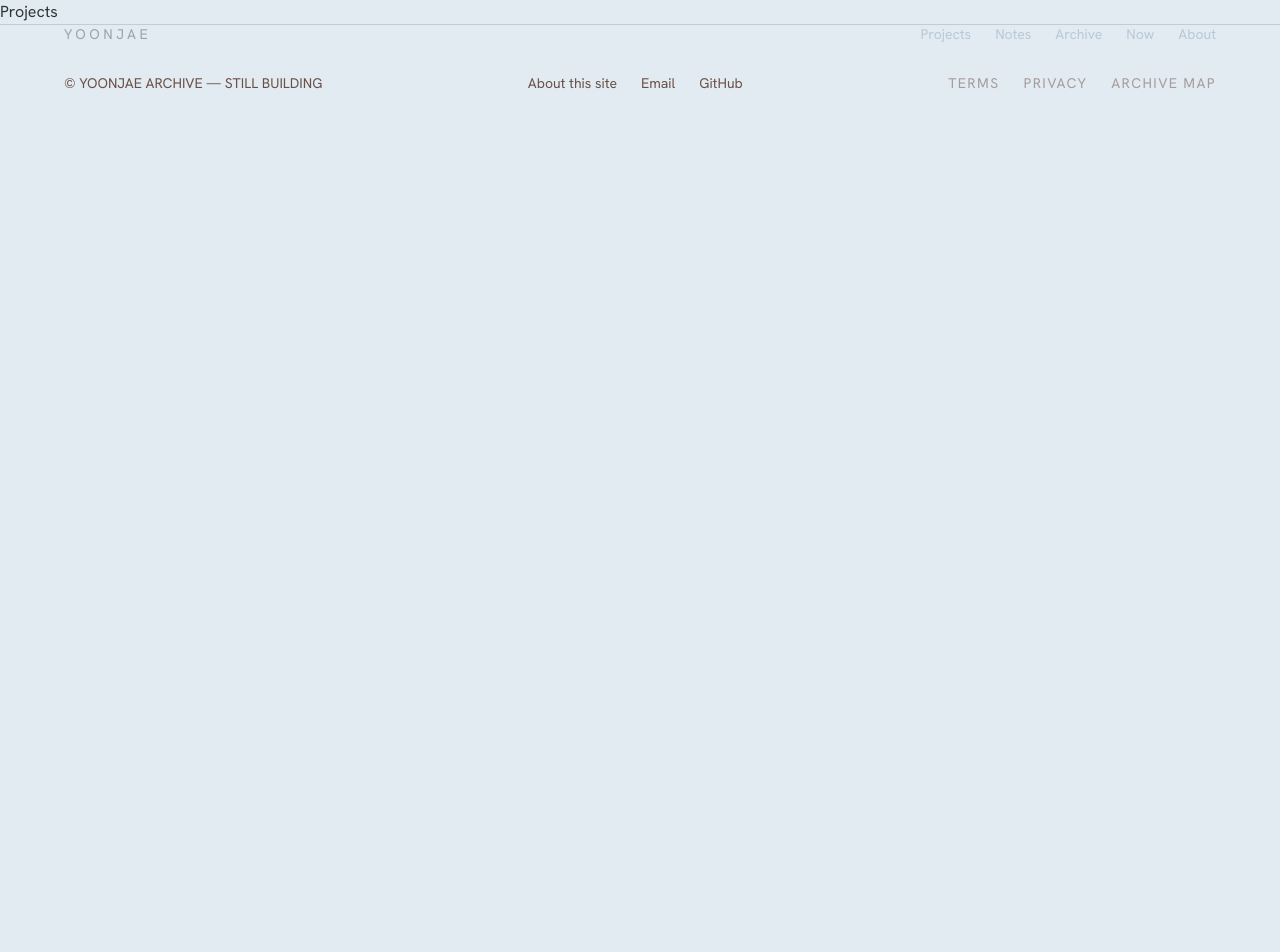
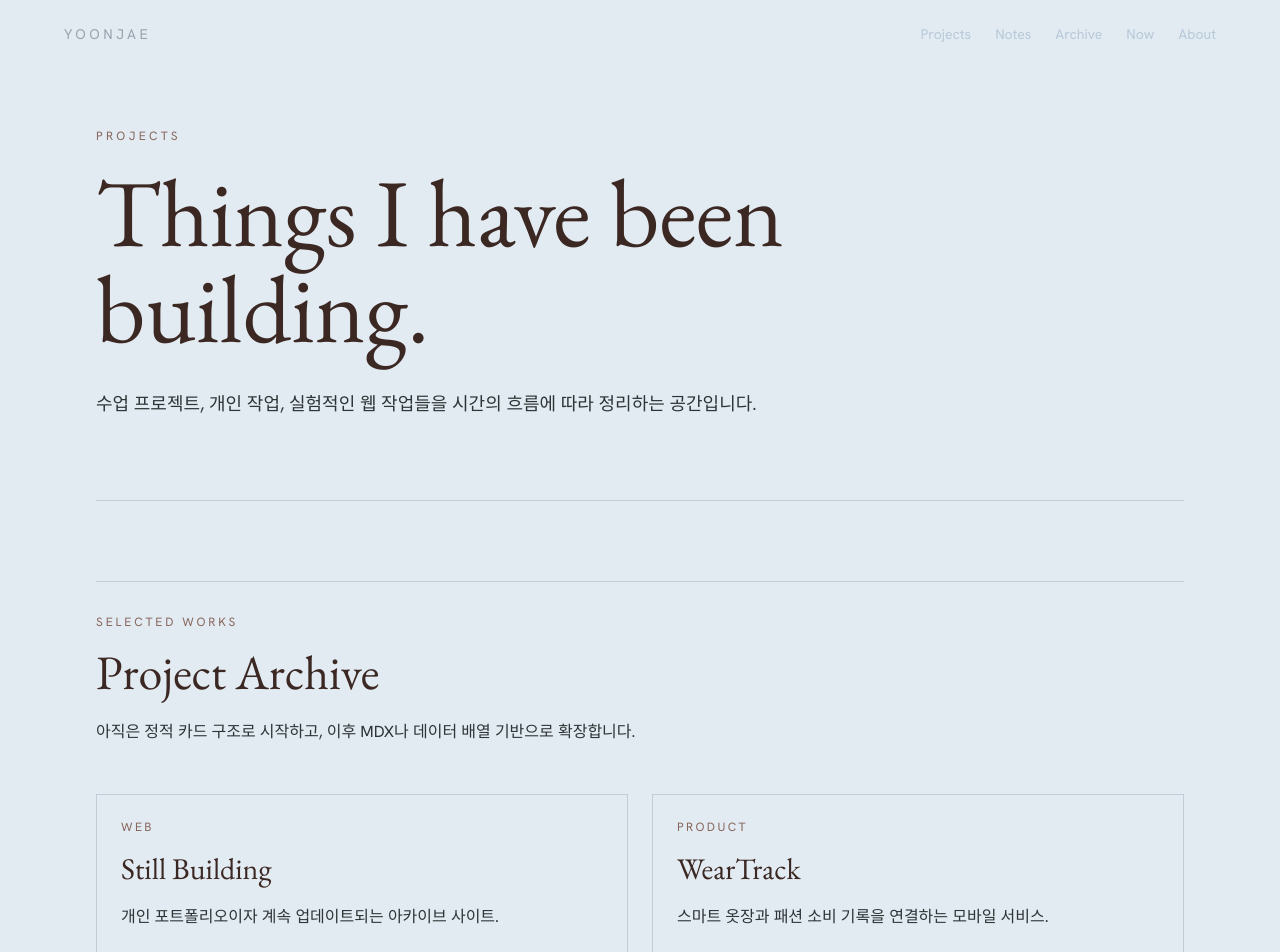
Before and after one commit to yunzaex/still-building, a Next.js app: page /projects in a window 1280 px wide. Shown: the top 952 px of the page. Before the commit the page ends 800 px from the top, so only its background shows below. Built offline with nearby package versions, Linux system fonts and the light colour scheme.

Commit message:
feat: 기본 UI 컴포넌트 및 페이지 템플릿 추가

```diff
--- a/app/about/page.tsx
+++ b/app/about/page.tsx
@@ -1,7 +1,26 @@
-export default function ProjectsPage() {
+import Container from "@/components/Container";
+import Divider from "@/components/Divider";
+import PageHeader from "@/components/PageHeader";
+import SectionTitle from "@/components/SectionTitle";
+
+export default function AboutPage() {
   return (
-    <main>
-      <h1>About Me</h1>
-    </main>
+    <Container>
+      <PageHeader
+        label="About"
+        title="A personal archive, still in progress."
+        description="Still Building은 완성된 포트폴리오보다 성장의 과정을 기록하는 개인 아카이브를 목표로 합니다."
+      />
+
+      <Divider />
+
+      <section className="py-20">
+        <SectionTitle
+          eyebrow="About This Site"
+          title="Living Archive"
+          description="프로젝트, 공부 기록, 여행, 사진, 생각들을 하나의 공간에 축적하며 시간이 흐를수록 계속 성장하는 웹사이트를 만들고 있습니다."
+        />
+      </section>
+    </Container>
   );
 }
--- a/app/globals.css
+++ b/app/globals.css
@@ -9,13 +9,13 @@
 
   --brown: #3b2823;
 
-  --brown-light: #6a5048;
+  --brown-light: #88665c;
 
-  --line: #c3ccd6;
+  --line: #c1ccd8;
 
   --white: #f7f7f5;
 
-  --accent: #8fa3b6;
+  --accent: #4c6074;
 }
 
 @theme inline {
--- a/app/notes/page.tsx
+++ b/app/notes/page.tsx
@@ -1,7 +1,26 @@
-export default function ProjectsPage() {
+import Container from "@/components/Container";
+import Divider from "@/components/Divider";
+import PageHeader from "@/components/PageHeader";
+import SectionTitle from "@/components/SectionTitle";
+
+export default function NotesPage() {
   return (
-    <main>
-      <h1>Notes</h1>
-    </main>
+    <Container>
+      <PageHeader
+        label="Notes"
+        title="Thoughts, studies, and small records."
+        description="공부하며 정리한 개념, 개발하면서 배운 점, 오래 남기고 싶은 생각들을 기록하는 공간입니다."
+      />
+
+      <Divider />
+
+      <section className="py-20">
+        <SectionTitle
+          eyebrow="Coming Soon"
+          title="Notes Archive"
+          description="현재는 페이지 구조를 먼저 구축하고 있으며, 이후 MDX 기반의 글 목록과 태그 시스템을 추가할 예정입니다."
+        />
+      </section>
+    </Container>
   );
 }
--- a/app/now/page.tsx
+++ b/app/now/page.tsx
@@ -1,7 +1,26 @@
-export default function ProjectsPage() {
+import Container from "@/components/Container";
+import Divider from "@/components/Divider";
+import PageHeader from "@/components/PageHeader";
+import SectionTitle from "@/components/SectionTitle";
+
+export default function NowPage() {
   return (
-    <main>
-      <h1>Now</h1>
-    </main>
+    <Container>
+      <PageHeader
+        label="Now"
+        title="What I am focusing on now."
+        description="현재 진행 중인 프로젝트와 배우고 있는 것들을 꾸준히 업데이트하는 공간입니다."
+      />
+
+      <Divider />
+
+      <section className="py-20">
+        <SectionTitle
+          eyebrow="Current Focus"
+          title="Work in Progress"
+          description="현재는 개인 포트폴리오와 모바일 프로젝트를 중심으로 개발과 디자인 시스템을 정리하고 있습니다."
+        />
+      </section>
+    </Container>
   );
 }
--- a/app/projects/page.tsx
+++ b/app/projects/page.tsx
@@ -1,7 +1,52 @@
+import Container from "@/components/Container";
+import PageHeader from "@/components/PageHeader";
+import SectionTitle from "@/components/SectionTitle";
+import Divider from "@/components/Divider";
+
 export default function ProjectsPage() {
   return (
-    <main>
-      <h1>Projects</h1>
-    </main>
+    <Container>
+      <PageHeader
+        label="Projects"
+        title="Things I have been building."
+        description="수업 프로젝트, 개인 작업, 실험적인 웹 작업들을 시간의 흐름에 따라 정리하는 공간입니다."
+      />
+
+      <Divider />
+
+      <section className="py-20">
+        <SectionTitle
+          eyebrow="Selected Works"
+          title="Project Archive"
+          description="아직은 정적 카드 구조로 시작하고, 이후 MDX나 데이터 배열 기반으로 확장합니다."
+        />
+
+        <div className="mt-12 grid gap-6 md:grid-cols-2">
+          <article className="border border-[var(--line)] p-6">
+            <p className="text-xs uppercase tracking-[0.2em] text-[var(--brown-light)]">
+              Web
+            </p>
+            <h3 className="mt-4 font-serif text-3xl text-[var(--brown)]">
+              Still Building
+            </h3>
+            <p className="mt-4 leading-7 text-[var(--text)]">
+              개인 포트폴리오이자 계속 업데이트되는 아카이브 사이트.
+            </p>
+          </article>
+
+          <article className="border border-[var(--line)] p-6">
+            <p className="text-xs uppercase tracking-[0.2em] text-[var(--brown-light)]">
+              Product
+            </p>
+            <h3 className="mt-4 font-serif text-3xl text-[var(--brown)]">
+              WearTrack
+            </h3>
+            <p className="mt-4 leading-7 text-[var(--text)]">
+              스마트 옷장과 패션 소비 기록을 연결하는 모바일 서비스.
+            </p>
+          </article>
+        </div>
+      </section>
+    </Container>
   );
 }
--- a/components/Container.tsx
+++ b/components/Container.tsx
@@ -0,0 +1,15 @@
+type ContainerProps = {
+  children: React.ReactNode;
+  className?: string;
+};
+
+export default function Container({
+  children,
+  className = "",
+}: ContainerProps) {
+  return (
+    <div className={`mx-auto w-full max-w-6xl px-8 ${className}`}>
+      {children}
+    </div>
+  );
+}
--- /dev/null
+++ b/components/Divider.tsx
@@ -0,0 +1,3 @@
+export default function Divider() {
+  return <div className="h-px w-full bg-[var(--line)]" />;
+}
--- a/components/PageHeader.tsx
+++ b/components/PageHeader.tsx
@@ -0,0 +1,27 @@
+type PageHeaderProps = {
+  label: string;
+  title: string;
+  description: string;
+};
+
+export default function PageHeader({
+  label,
+  title,
+  description,
+}: PageHeaderProps) {
+  return (
+    <section className="pt-32 pb-20">
+      <p className="mb-5 text-xs uppercase tracking-[0.28em] text-[var(--brown-light)]">
+        {label}
+      </p>
+
+      <h1 className="max-w-4xl font-serif text-6xl leading-none text-[var(--brown)] md:text-8xl">
+        {title}
+      </h1>
+
+      <p className="mt-8 max-w-2xl text-lg leading-8 text-[var(--text)]">
+        {description}
+      </p>
+    </section>
+  );
+}
--- /dev/null
+++ b/components/SectionTitle.tsx
@@ -0,0 +1,31 @@
+type SectionTitleProps = {
+  eyebrow?: string;
+  title: string;
+  description?: string;
+};
+
+export default function SectionTitle({
+  eyebrow,
+  title,
+  description,
+}: SectionTitleProps) {
+  return (
+    <header className="border-t border-[var(--line)] pt-8">
+      {eyebrow && (
+        <p className="mb-3 text-xs uppercase tracking-[0.24em] text-[var(--brown-light)]">
+          {eyebrow}
+        </p>
+      )}
+
+      <h2 className="font-serif text-4xl leading-tight text-[var(--brown)] md:text-5xl">
+        {title}
+      </h2>
+
+      {description && (
+        <p className="mt-4 max-w-2xl text-base leading-7 text-[var(--text)]">
+          {description}
+        </p>
+      )}
+    </header>
+  );
+}
```
Also changed, not shown: 1 other file (tests, documents, lock files or other folders).
